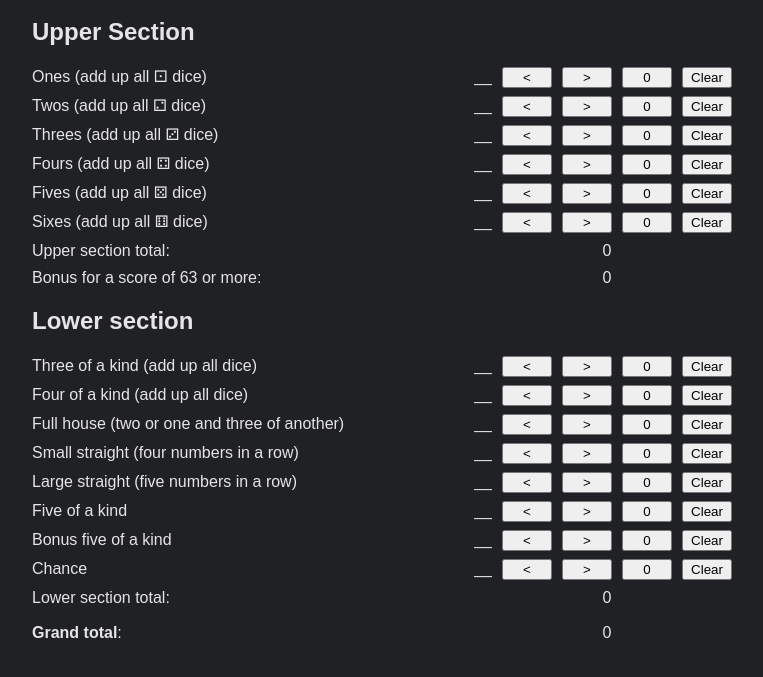
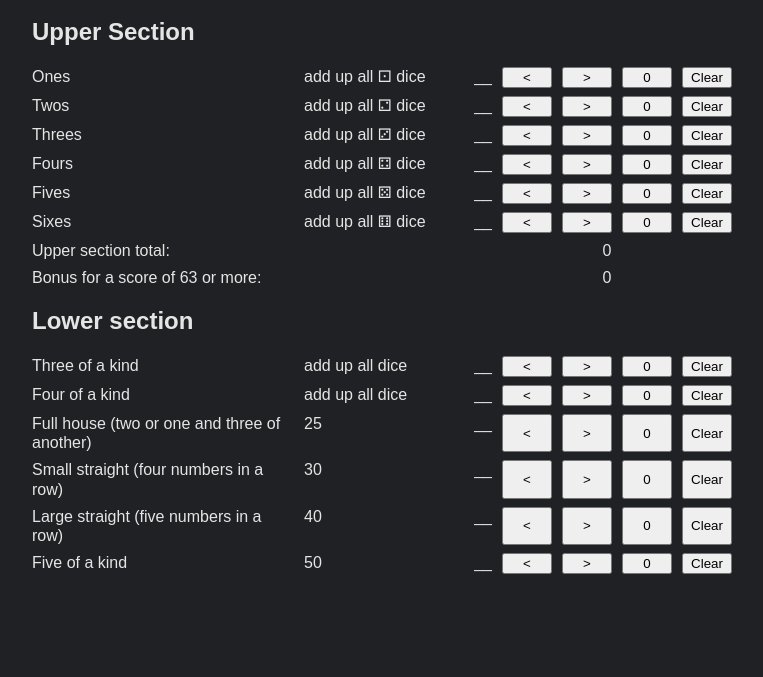
Before and after one commit to catdad-experiments/five-dice, a website: page index.html in a window 1280 px wide. Shown: the part 63-740 px from the top of the page, without its empty margins (258-1021 px from the left). Drawn offline with nearby package versions, Linux system fonts and the light colour scheme.

Commit message:
adding bit to show the worth of each line item

```diff
--- a/src/loader.js
+++ b/src/loader.js
@@ -1,7 +1,7 @@
 import { html, render, useState } from './preact.js';
 import initService from './init-service.js';
 
-const Control = ({ children, value: _val, setValue, maxValue: _max, incrementValue: _inc }) => {
+const Control = ({ children: [title, worth], value: _val, setValue, maxValue: _max, incrementValue: _inc }) => {
   const value = _val || 0;
   const increment = Number(_inc) || 1;
   const max = Number(_max) || Infinity;
@@ -23,7 +23,8 @@ const Control = ({ children, value: _val, setValue, maxValue: _max, incrementVal
 
   return html`
     <div class="line grid-row">
-      <span>${children}</span>
+      <span>${title}</span>
+      <span>${worth || ' '}</span>
       <span class=value> ${_val === null ? '__' : _val} </span>
       <button onclick=${onLess}>${'<'}</button>
       <button onclick=${onMore}>${'>'}</button>
@@ -63,25 +64,66 @@ const App = () => {
     <h1>🎲🎲🎲🎲🎲</h1>
 
     <h2>Upper Section</h2>
-    <${Control} maxValue=${5 * 1} incrementValue=1 setValue=${setOnes} value=${ones}>Ones (add up all ⚀ dice)<//>
-    <${Control} maxValue=${5 * 2} incrementValue=2 setValue=${setTwos} value=${twos}>Twos (add up all ⚁ dice)<//>
-    <${Control} maxValue=${5 * 3} incrementValue=3 setValue=${setThrees} value=${threes}>Threes (add up all ⚂ dice)<//>
-    <${Control} maxValue=${5 * 4} incrementValue=4 setValue=${setFours} value=${fours}>Fours (add up all ⚃ dice)<//>
-    <${Control} maxValue=${5 * 5} incrementValue=5 setValue=${setFives} value=${fives}>Fives (add up all ⚄ dice)<//>
-    <${Control} maxValue=${5 * 6} incrementValue=6 setValue=${setSixes} value=${sixes}>Sixes (add up all ⚅ dice)<//>
+    <${Control} maxValue=${5 * 1} incrementValue=1 setValue=${setOnes} value=${ones}>
+      <span>Ones</span>
+      <span>add up all ⚀ dice</span>
+    <//>
+    <${Control} maxValue=${5 * 2} incrementValue=2 setValue=${setTwos} value=${twos}>
+      <span>Twos</span>
+      <span>add up all ⚁ dice</span>
+    <//>
+    <${Control} maxValue=${5 * 3} incrementValue=3 setValue=${setThrees} value=${threes}>
+      <span>Threes</span>
+      <span>add up all ⚂ dice</span>
+    <//>
+    <${Control} maxValue=${5 * 4} incrementValue=4 setValue=${setFours} value=${fours}>
+      <span>Fours</span>
+      <span>add up all ⚃ dice</span>
+    <//>
+    <${Control} maxValue=${5 * 5} incrementValue=5 setValue=${setFives} value=${fives}>
+      <span>Fives</span>
+      <span>add up all ⚄ dice</span>
+    <//>
+    <${Control} maxValue=${5 * 6} incrementValue=6 setValue=${setSixes} value=${sixes}>
+      <span>Sixes</span>
+      <span>add up all ⚅ dice</span>
+    <//>
 
     <${Sum} value=${upperTotal}>Upper section total<//>
     <${Sum} value=${upperBonus}>Bonus for a score of 63 or more<//>
 
     <h2>Lower section</h2>
-    <${Control} maxValue=${5 * 6} incrementValue=1 setValue=${setThreeKind} value=${threeKind}>Three of a kind (add up all dice)<//>
-    <${Control} maxValue=${5 * 6} incrementValue=1 setValue=${setFourKind} value=${fourKind}>Four of a kind (add up all dice)<//>
-    <${Control} maxValue=${25} incrementValue=25 setValue=${setFullHouse} value=${fullHouse}>Full house (two or one and three of another)<//>
-    <${Control} maxValue=${30} incrementValue=30 setValue=${setSmall} value=${small}>Small straight (four numbers in a row)<//>
-    <${Control} maxValue=${40} incrementValue=40 setValue=${setLarge} value=${large}>Large straight (five numbers in a row)<//>
-    <${Control} maxValue=${50} incrementValue=50 setValue=${setFiveKind} value=${fiveKind}>Five of a kind<//>
-    <${Control} maxValue=${300} incrementValue=100 setValue=${setFiveBonus} value=${fiveBonus}>Bonus five of a kind<//>
-    <${Control} maxValue=${5 * 6} incrementValue=1 setValue=${setChance} value=${chance}>Chance<//>
+    <${Control} maxValue=${5 * 6} incrementValue=1 setValue=${setThreeKind} value=${threeKind}>
+      <span>Three of a kind</span>
+      <span>add up all dice</span>
+    <//>
+    <${Control} maxValue=${5 * 6} incrementValue=1 setValue=${setFourKind} value=${fourKind}>
+      <span>Four of a kind</span>
+      <span>add up all dice</span>
+    <//>
+    <${Control} maxValue=${25} incrementValue=25 setValue=${setFullHouse} value=${fullHouse}>
+      <span>Full house (two or one and three of another)</span>
+      <span>25</span>
+    <//>
+    <${Control} maxValue=${30} incrementValue=30 setValue=${setSmall} value=${small}>
+      <span>Small straight (four numbers in a row)</span>
+      <span>30</span>
+    <//>
+    <${Control} maxValue=${40} incrementValue=40 setValue=${setLarge} value=${large}>
+      <span>Large straight (five numbers in a row)</span>
+      <span>40</span>
+    <//>
+    <${Control} maxValue=${50} incrementValue=50 setValue=${setFiveKind} value=${fiveKind}>
+      <span>Five of a kind</span>
+      <span>50</span>
+    <//>
+    <${Control} maxValue=${300} incrementValue=100 setValue=${setFiveBonus} value=${fiveBonus}>
+      <span>Bonus five of a kind</span>
+    <//>
+    <${Control} maxValue=${5 * 6} incrementValue=1 setValue=${setChance} value=${chance}>
+      <span>Chance</span>
+      <span>add up all dice</span>
+    <//>
 
     <${Sum} value=${lowerTotal}>Lower section total<//>
     <p>
--- a/src/style.css
+++ b/src/style.css
@@ -36,7 +36,7 @@ h1 {
 
 .grid-row {
   display: grid;
-  grid-template-columns: auto 50px 50px 50px 50px 50px;
+  grid-template-columns: auto 8rem 50px 50px 50px 50px 50px;
   grid-gap: 10px;
 }
 
```
